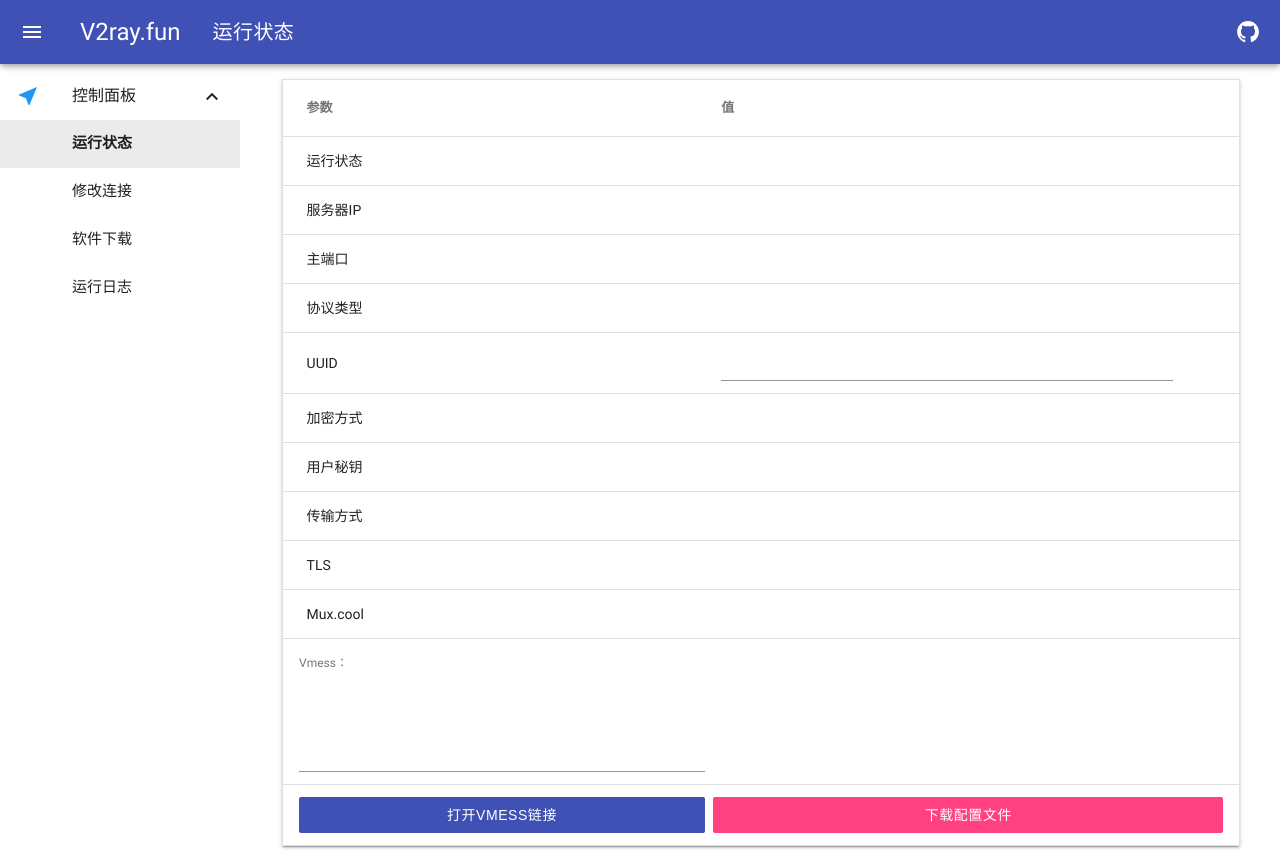
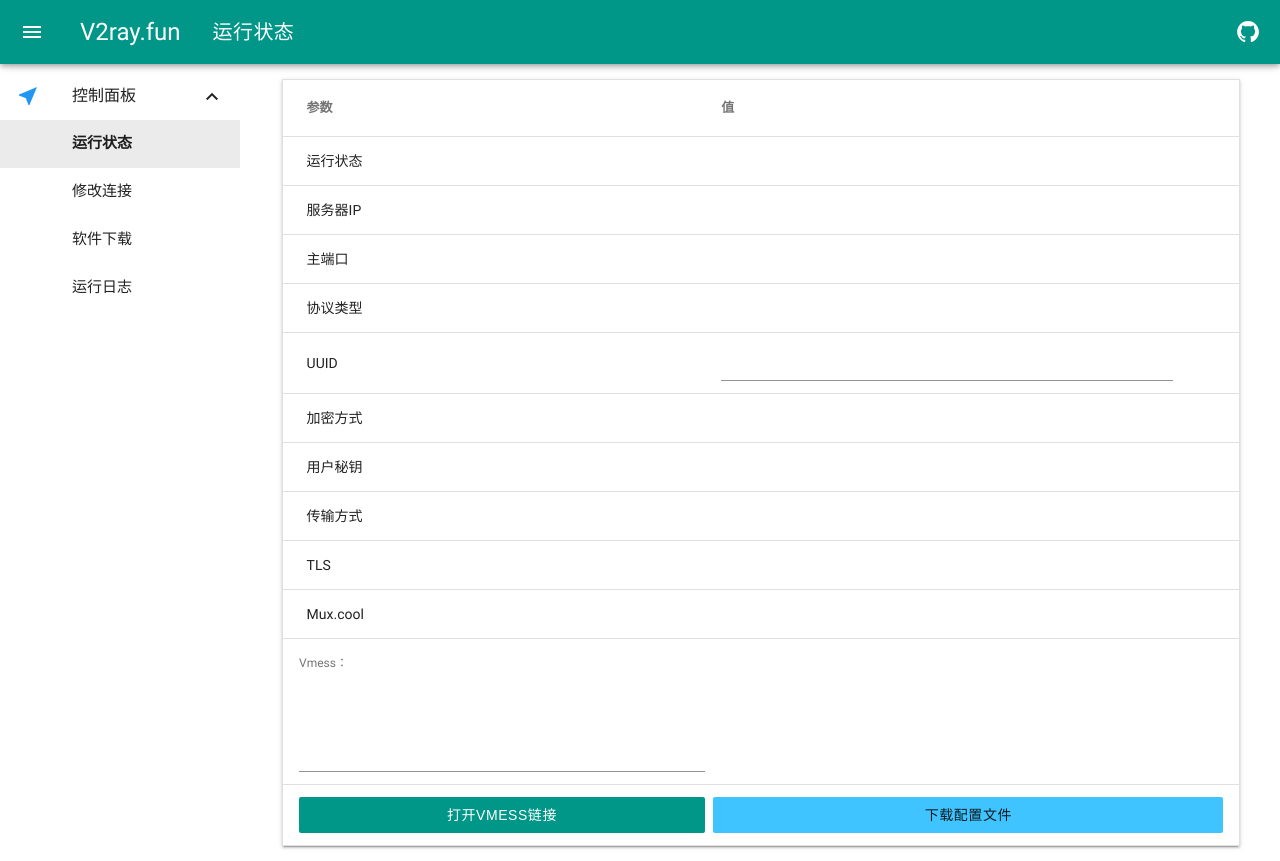
Before and after one commit to FunctionClub/V2ray.Fun, a Flask app: page / in a window 1280 px wide. Run offline with Flask 2, Linux system fonts and the light colour scheme; data that the repository does not hold is empty; parts of the project's set-up code (start-up, migrations or seed data) failed here and were passed over; some libraries are stand-ins or nearby versions.

Commit message:
换个配色，换个不一样的感觉

```diff
--- a/templates/app.html
+++ b/templates/app.html
@@ -9,7 +9,7 @@
     <link rel="stylesheet" href="/static/css/mdui.min.css">
     <script src="/static/js/mdui.min.js"></script>
 </head>
-<body class="mdui-appbar-with-toolbar mdui-theme-primary-indigo mdui-theme-accent-pink mdui-loaded mdui-drawer-body-left">
+<body class="mdui-appbar-with-toolbar mdui-theme-primary-teal mdui-theme-accent-light-blue mdui-loaded mdui-drawer-body-left">
 
 <header class="mdui-appbar mdui-appbar-fixed">
     <div class="mdui-toolbar mdui-color-theme">
--- a/templates/config.html
+++ b/templates/config.html
@@ -10,7 +10,7 @@
     <link rel="stylesheet" href="/static/css/mdui.min.css">
     <script src="/static/js/mdui.min.js"></script>
 </head>
-<body class="mdui-appbar-with-toolbar mdui-theme-primary-indigo mdui-theme-accent-pink mdui-loaded mdui-drawer-body-left">
+<body class="mdui-appbar-with-toolbar mdui-theme-primary-teal mdui-theme-accent-light-blue mdui-loaded mdui-drawer-body-left">
 
 <header class="mdui-appbar mdui-appbar-fixed">
     <div class="mdui-toolbar mdui-color-theme">
--- a/templates/index.html
+++ b/templates/index.html
@@ -11,7 +11,7 @@
     <link rel="stylesheet" href="/static/css/mdui.min.css">
     <script src="/static/js/mdui.min.js"></script>
 </head>
-<body class="mdui-appbar-with-toolbar mdui-theme-primary-indigo mdui-theme-accent-pink mdui-loaded mdui-drawer-body-left">
+<body class="mdui-appbar-with-toolbar mdui-theme-primary-teal mdui-theme-accent-light-blue mdui-loaded mdui-drawer-body-left">
 
 <header class="mdui-appbar mdui-appbar-fixed">
     <div class="mdui-toolbar mdui-color-theme">
--- a/templates/log.html
+++ b/templates/log.html
@@ -12,7 +12,7 @@
     <link rel="stylesheet" href="/static/css/mdui.min.css">
     <script src="/static/js/mdui.min.js"></script>
 </head>
-<body class="mdui-appbar-with-toolbar mdui-theme-primary-indigo mdui-theme-accent-pink mdui-loaded mdui-drawer-body-left">
+<body class="mdui-appbar-with-toolbar mdui-theme-primary-teal mdui-theme-accent-light-blue mdui-loaded mdui-drawer-body-left">
 
 <header class="mdui-appbar mdui-appbar-fixed">
     <div class="mdui-toolbar mdui-color-theme">
```
